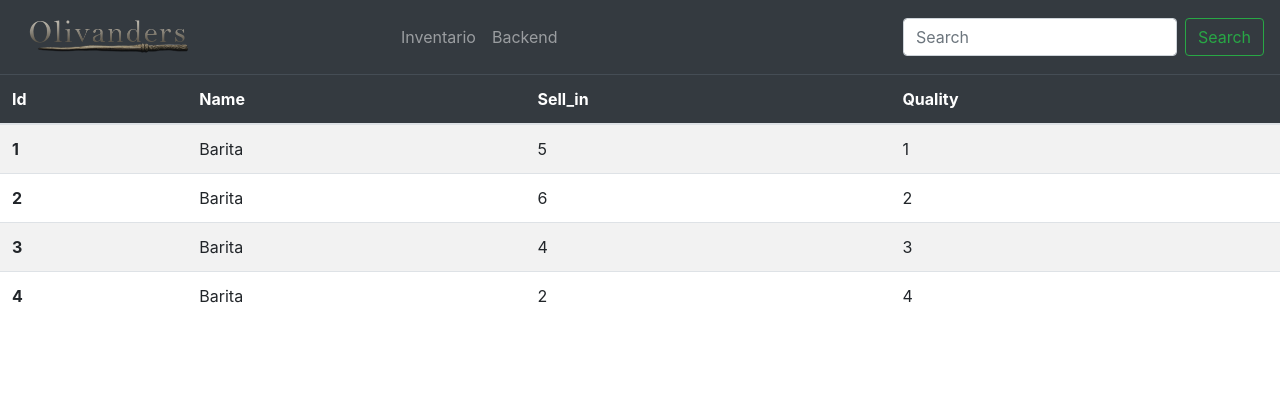
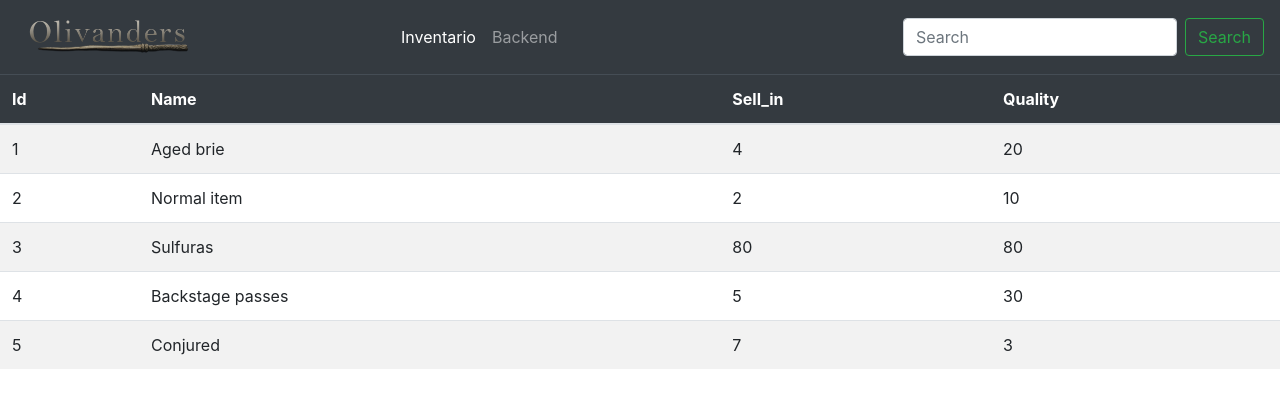
Before and after one commit to javiBarrientos/proyecto_gilded_rose, a Flask app: page /inventario/ in a window 1280 px wide. Shown: the top 408 px of the page. Run offline with Flask 2, Linux system fonts and the light colour scheme; parts of the project's set-up code (start-up, migrations or seed data) failed here and were passed over; some libraries are stand-ins or nearby versions.

Commit message:
fix: Arreglar problemas de carpetas

```diff
--- a/app/js/script.js
+++ b/app/static/js/script.js
@@ -15,17 +15,15 @@ function loadItems() {
           var cell1 = row.insertCell(1);
           var cell2 = row.insertCell(2);
           var cell3 = row.insertCell(3);
-          var cell4 = row.insertCell(4);
           cell0.innerHTML = parseInt(item)+1;
           cell1.innerHTML = myObj.items[item].name;
-          cell2.innerHTML = myObj.items[item].price;
-          cell3.innerHTML = "<img src='"+myObj.items[item].image+"'  alt='...' class='img-fluid' style='max-width: 60px;'/>";
-          cell4.innerHTML = '<a class="btn btn-primary" href="producte.html" role="button">Veure</a>';
+          cell2.innerHTML = myObj.items[item].sell_in;
+          cell3.innerHTML = myObj.items[item].quality;
         }
         //document.getElementById("demo").innerHTML = myObj.name;
       }
     };
-    xmlhttp.open("GET", "items.json", true);
+    xmlhttp.open("GET", "/static/json/items.json", true);
     xmlhttp.send();
   }
 
--- a/app/json/items.json
+++ b/app/static/json/items.json
@@ -3,27 +3,27 @@
     [
         {
             "name": "Aged brie",
-            "sell in": 4,
+            "sell_in": 4,
             "quality": 20
         },
         {
             "name": "Normal item",
-            "sell in": 2,
+            "sell_in": 2,
             "quality": 10
         },
         {
             "name": "Sulfuras",
-            "sell in": 80,
+            "sell_in": 80,
             "quality": 80
         },
         {
             "name": "Backstage passes",
-            "sell in": 5,
+            "sell_in": 5,
             "quality": 30
         },
         {
             "name": "Conjured",
-            "sell in": 7,
+            "sell_in": 7,
             "quality": 3
         }
     ]
--- a/app/templates/backend.html
+++ b/app/templates/backend.html
@@ -23,7 +23,7 @@
         <div class="collapse navbar-collapse" id="navbarSupportedContent">
             <ul class="navbar-nav mr-auto">
                 <li class="nav-item dropdown">
-                    <a class="nav-link" href="/backend">Backend</a>
+                    <a class="nav-link active" href="/backend">Backend</a>
                 </li>
                 <li class="nav-item dropdown">
                     <a class="nav-link" href="/createItem">Añadir item</a>
--- a/app/templates/createInventario.html
+++ b/app/templates/createInventario.html
@@ -26,7 +26,7 @@
           <a class="nav-link" href="/backend">Backend</a>
         </li>
         <li class="nav-item dropdown">
-          <a class="nav-link" href="/createItem">Añadir item</a>
+          <a class="nav-link active" href="/createItem">Añadir item</a>
         </li>
         <li class="nav-item dropdown">
           <a class="nav-link" href="/updateInventario">Actualizar item</a>
--- a/app/templates/deleteItem.html
+++ b/app/templates/deleteItem.html
@@ -32,7 +32,7 @@
           <a class="nav-link" href="/updateInventario">Actualizar item</a>
         </li>
         <li class="nav-item dropdown">
-          <a class="nav-link" href="/deleteItem">Borrar item</a>
+          <a class="nav-link active" href="/deleteItem">Borrar item</a>
         </li>
       </ul>
       <form class="form-inline my-2 my-lg-0">
--- a/app/templates/inventario.html
+++ b/app/templates/inventario.html
@@ -24,7 +24,7 @@
         <div class="collapse navbar-collapse" id="navbarSupportedContent">
             <ul class="navbar-nav mr-auto">
                 <li class="nav-item">
-                    <a class="nav-link" href="/inventario">Inventario</a>
+                    <a class="nav-link active" href="/inventario">Inventario</a>
                 </li>
                 <li class="nav-item">
                     <a class="nav-link" href="/backend">Backend</a>
@@ -46,7 +46,7 @@
                     <th scope="col">Quality</th>
                 </tr>
             </thead>
-            <tbody>
+            <tbody id="taulaItems">
                 <tr>
                     <th scope="row">1</th>
                     <td>Barita</td>
@@ -76,7 +76,7 @@
     </div>
     <!-- Optional JavaScript -->
     <!-- jQuery first, then Popper.js, then Bootstrap JS -->
-    <script src="../js/script.js"></script>
+    <script src="/static/js/script.js"></script>
     <script src="https://code.jquery.com/jquery-3.3.1.slim.min.js"
         integrity="sha384-q8i/X+965DzO0rT7abK41JStQIAqVgRVzpbzo5smXKp4YfRvH+8abtTE1Pi6jizo"
         crossorigin="anonymous"></script>
--- a/app/templates/updateInventario.html
+++ b/app/templates/updateInventario.html
@@ -29,7 +29,7 @@
                     <a class="nav-link" href="/createItem">Añadir item</a>
                 </li>
                 <li class="nav-item dropdown">
-                    <a class="nav-link" href="/updateInventario">Actualizar item</a>
+                    <a class="nav-link active" href="/updateInventario">Actualizar item</a>
                 </li>
                 <li class="nav-item dropdown">
                     <a class="nav-link" href="/deleteItem">Borrar item</a>
```
